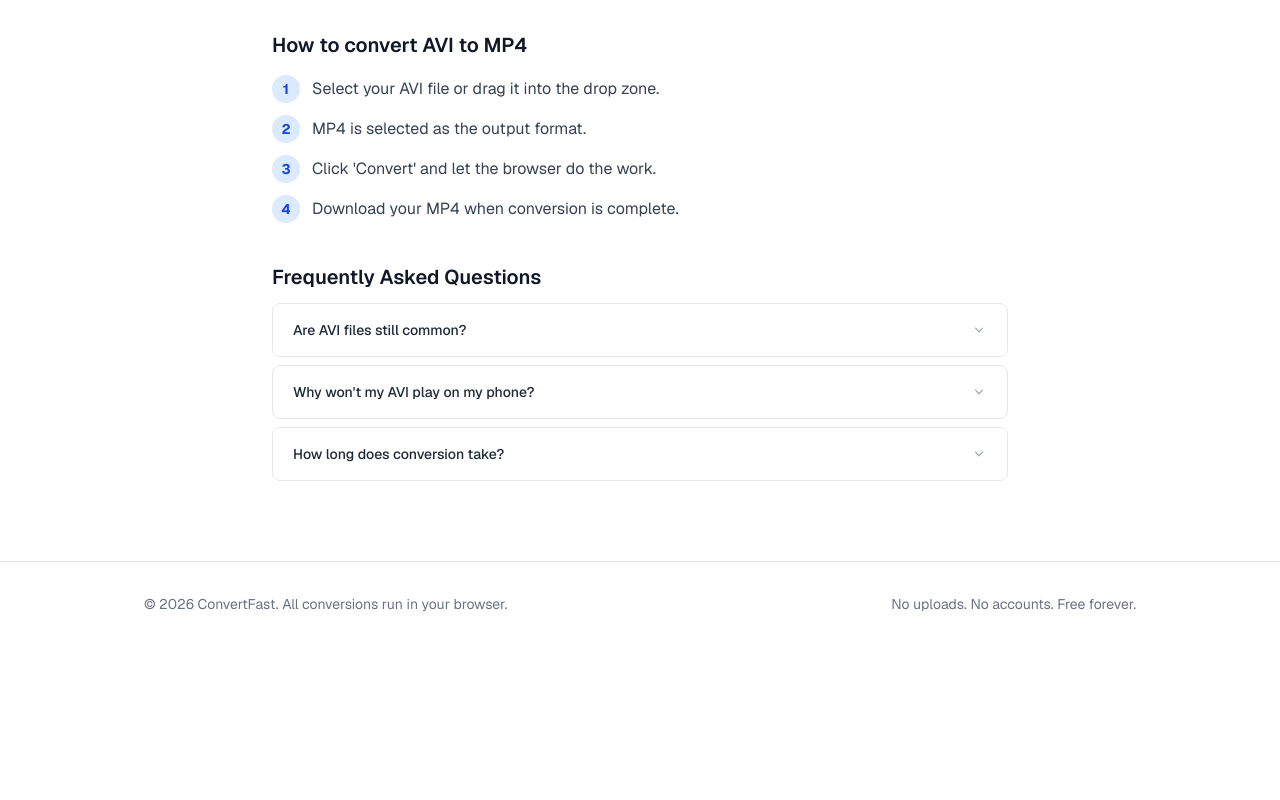
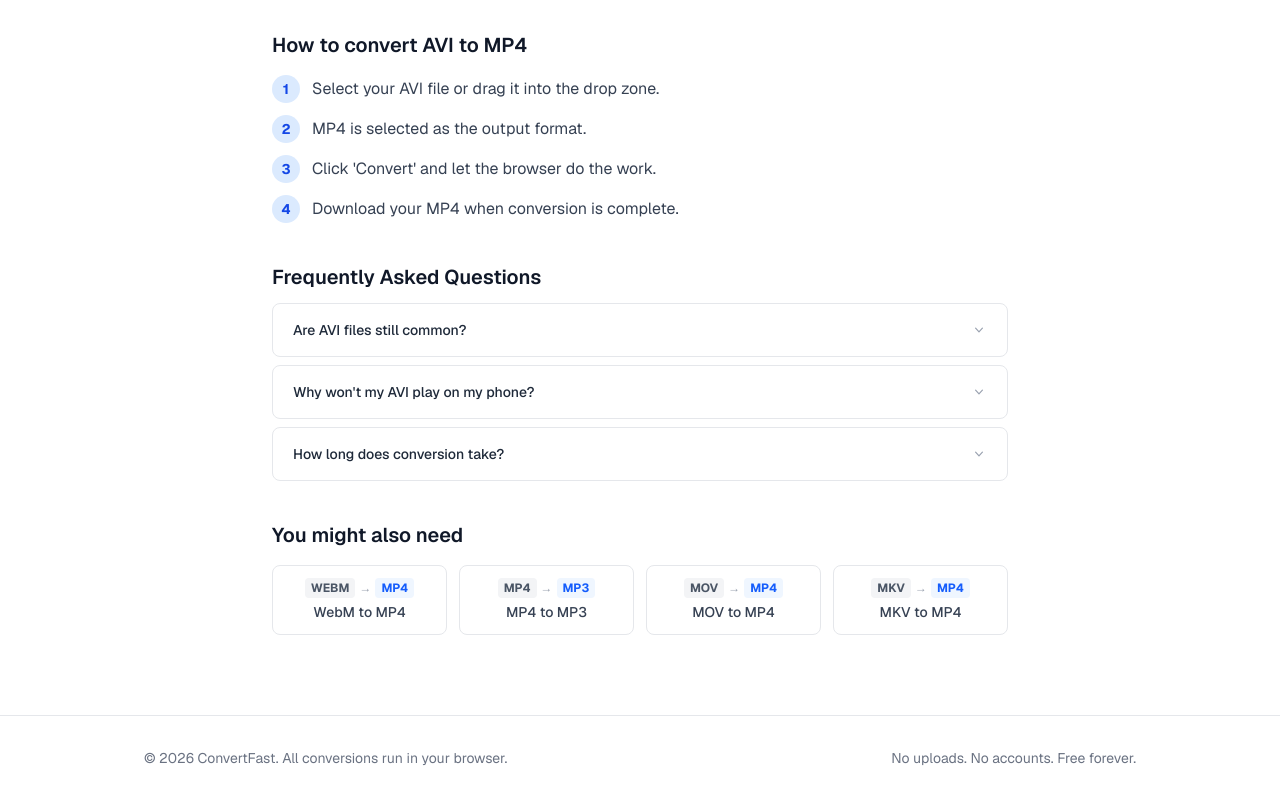
Before and after one commit to mohamedbashirnux/convertFast, a Next.js app: page /avi-to-mp4 in a window 1280 px wide. Shown: the part 476-1276 px from the top of the page. Before the commit the page ends 1122 px from the top, so only its background shows below. Built offline with nearby package versions, Linux system fonts and the light colour scheme.

Commit message:
added changes

```diff
--- a/app/[conversion]/page.tsx
+++ b/app/[conversion]/page.tsx
@@ -1,5 +1,6 @@
 import { notFound } from "next/navigation";
 import type { Metadata } from "next";
+import Link from "next/link";
 import { CONVERSIONS, getConversion } from "@/lib/conversions";
 import Converter from "@/components/Converter";
 
@@ -31,11 +32,20 @@ export async function generateMetadata({
       url: `${BASE_URL}/${config.slug}`,
       type: "website",
       siteName: "ConvertFast",
+      images: [
+        {
+          url: `${BASE_URL}/og-image.svg`,
+          width: 1200,
+          height: 630,
+          alt: "ConvertFast — Free Online Video & Audio Converter",
+        },
+      ],
     },
     twitter: {
-      card: "summary",
+      card: "summary_large_image",
       title: config.title,
       description: config.description,
+      images: [`${BASE_URL}/og-image.svg`],
     },
   };
 }
@@ -49,8 +59,36 @@ export default async function ConversionPage({
 
   if (!config) notFound();
 
+  // FAQ JSON-LD structured data for Google rich results
+  const faqJsonLd = {
+    "@context": "https://schema.org",
+    "@type": "FAQPage",
+    mainEntity: config.faq.map((item) => ({
+      "@type": "Question",
+      name: item.q,
+      acceptedAnswer: {
+        "@type": "Answer",
+        text: item.a,
+      },
+    })),
+  };
+
+  // Related converters — same input OR same output, excluding current page, max 4
+  const related = CONVERSIONS.filter(
+    (c) =>
+      c.slug !== config.slug &&
+      (c.from === config.from || c.to === config.to || c.from === config.to)
+  ).slice(0, 4);
+
   return (
-    <main className="max-w-3xl mx-auto px-4 py-8 space-y-10">
+    <>
+      {/* FAQ structured data — injected into <head> by Next.js */}
+      <script
+        type="application/ld+json"
+        dangerouslySetInnerHTML={{ __html: JSON.stringify(faqJsonLd) }}
+      />
+
+      <main className="max-w-3xl mx-auto px-4 py-8 space-y-10">
       {/* Page header */}
       <div className="space-y-2">
         <h1 className="text-3xl font-bold tracking-tight text-gray-900">
@@ -123,6 +161,41 @@ export default async function ConversionPage({
           ))}
         </div>
       </section>
+
+      {/* Related converters — internal links */}
+      {related.length > 0 && (
+        <section aria-labelledby="related-heading" className="space-y-4">
+          <h2
+            id="related-heading"
+            className="text-xl font-semibold text-gray-900"
+          >
+            You might also need
+          </h2>
+          <div className="grid grid-cols-2 sm:grid-cols-4 gap-3">
+            {related.map((c) => (
+              <Link
+                key={c.slug}
+                href={`/${c.slug}`}
+                className="flex flex-col items-center gap-1.5 rounded-lg border border-gray-200 bg-white p-3 text-center text-sm transition-all hover:border-blue-300 hover:shadow-sm focus:outline-none focus-visible:ring-2 focus-visible:ring-blue-500"
+              >
+                <div className="flex items-center gap-1 text-xs font-bold">
+                  <span className="rounded bg-gray-100 px-1.5 py-0.5 uppercase text-gray-600">
+                    {c.from}
+                  </span>
+                  <span className="text-gray-400">→</span>
+                  <span className="rounded bg-blue-50 px-1.5 py-0.5 uppercase text-blue-600">
+                    {c.to}
+                  </span>
+                </div>
+                <span className="text-gray-700 font-medium leading-tight">
+                  {c.label}
+                </span>
+              </Link>
+            ))}
+          </div>
+        </section>
+      )}
     </main>
+    </>
   );
 }
```
Also changed, not shown: public/og-image.svg (added), 1 other file (tests, documents, lock files or other folders).
